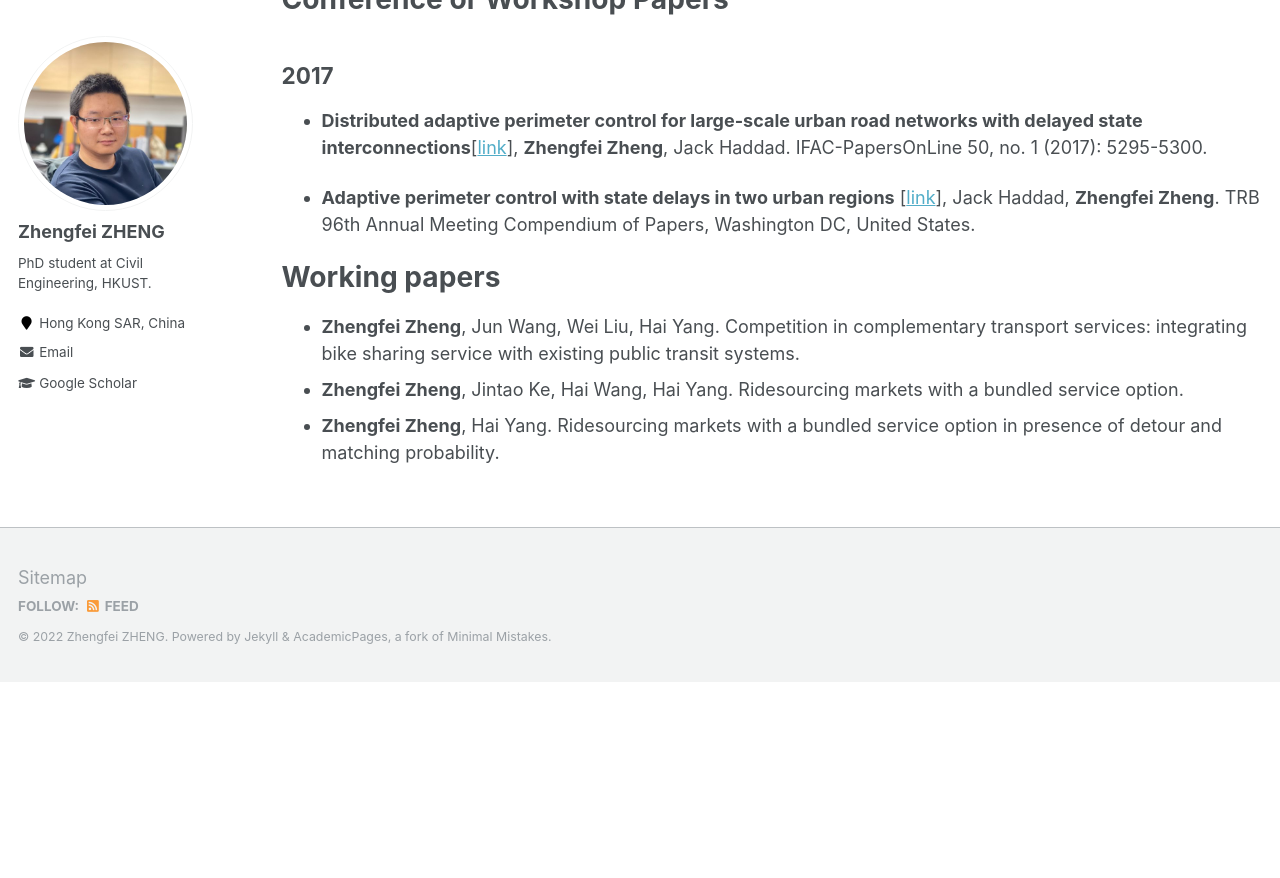
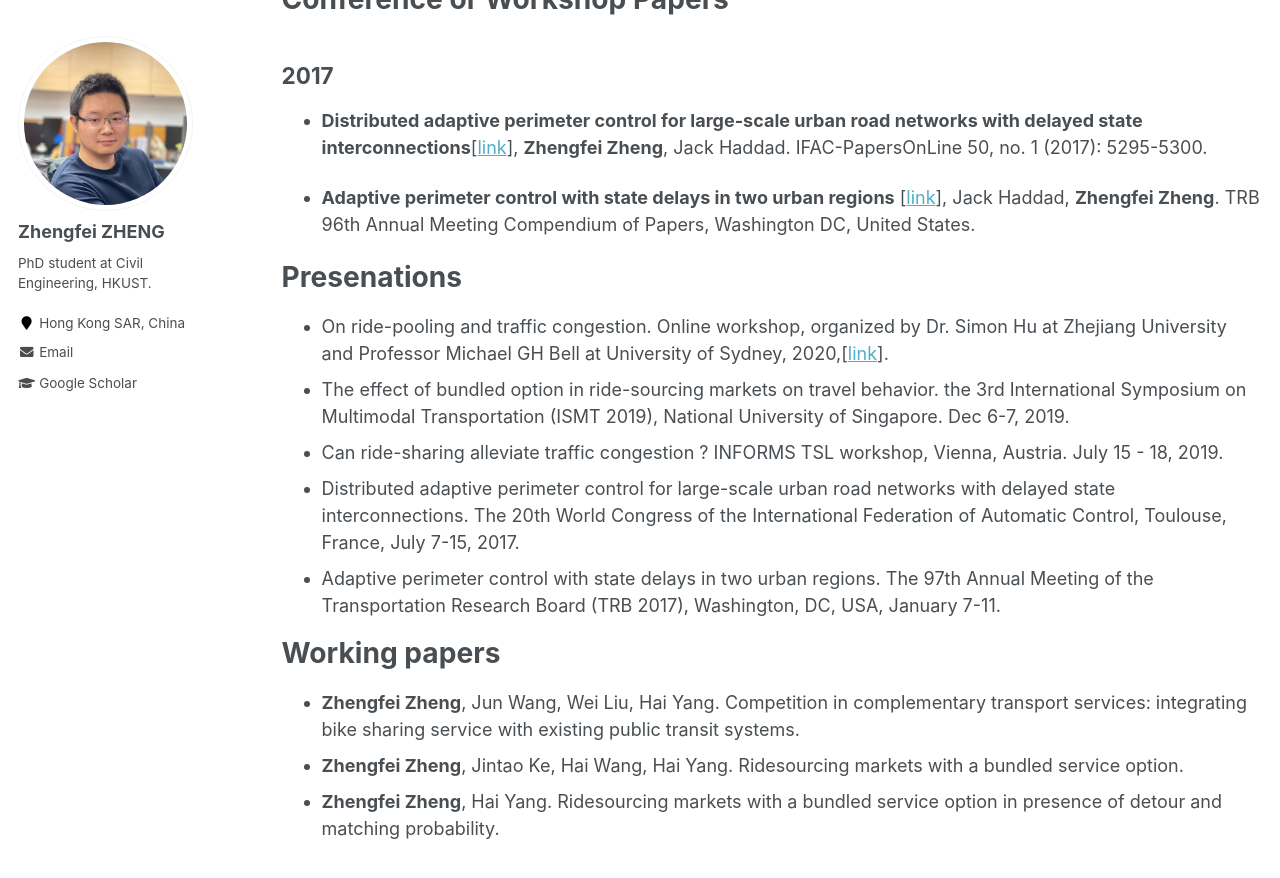
Before and after one commit to zf-z/zf-z.github.io, a Jekyll site: the page built from _pages/publications.md, in a window 1280 px wide and 900 px high, scrolled down 1106 px. Shown: the top 878 px of the window. Built offline with Jekyll 4.4.1, drawn with Linux system fonts in a browser that asks for light colours; before the commit the page ends 1788 px from its top, so only the background shows below that.

Commit message:
Update publications.md

```diff
--- a/_pages/publications.md
+++ b/_pages/publications.md
@@ -6,7 +6,6 @@ author_profile: true
 ---
 
 You can also find my papers in [my Google Scholar](https://scholar.google.com/citations?user=Ois057kAAAAJ&hl=en). <br>
-
 
 # Journal Papers
 ## 2021
@@ -35,6 +34,13 @@ You can also find my papers in [my Google Scholar](https://scholar.google.com/ci
 
 * **Adaptive perimeter control with state delays in two urban regions** \[[link](https://trid.trb.org/view/1437840)\], Jack Haddad, **Zhengfei Zheng**. TRB 96th Annual Meeting Compendium of Papers, Washington DC, United States.  <br>
 
+# Presenations
+- On ride-pooling and traffic congestion. Online workshop, organized by Dr. Simon Hu at Zhejiang University and Professor Michael GH Bell at University of Sydney, 2020,\[[link](https://zjui.tselab.org/en/post/201211_workshop/)\].
+- The effect of bundled option in ride-sourcing markets on travel behavior. the 3rd International Symposium on Multimodal Transportation (ISMT 2019), National University of Singapore. Dec 6-7, 2019.
+- Can ride-sharing alleviate traffic congestion ? INFORMS TSL workshop, Vienna, Austria. July 15 - 18, 2019.
+- Distributed adaptive perimeter control for large-scale urban road networks with delayed state interconnections. The 20th World Congress of the International Federation of Automatic Control, Toulouse, France, July 7-15, 2017.
+- Adaptive perimeter control with state delays in two urban regions. The 97th Annual Meeting of the Transportation Research Board (TRB 2017), Washington, DC, USA, January 7-11.
+
 # Working papers
 -	**Zhengfei Zheng**, Jun Wang, Wei Liu, Hai Yang. Competition in complementary transport services: integrating bike sharing service with existing public transit systems. <br>
 -	**Zhengfei Zheng**, Jintao Ke, Hai Wang, Hai Yang. Ridesourcing markets with a bundled service option. <br>
```
